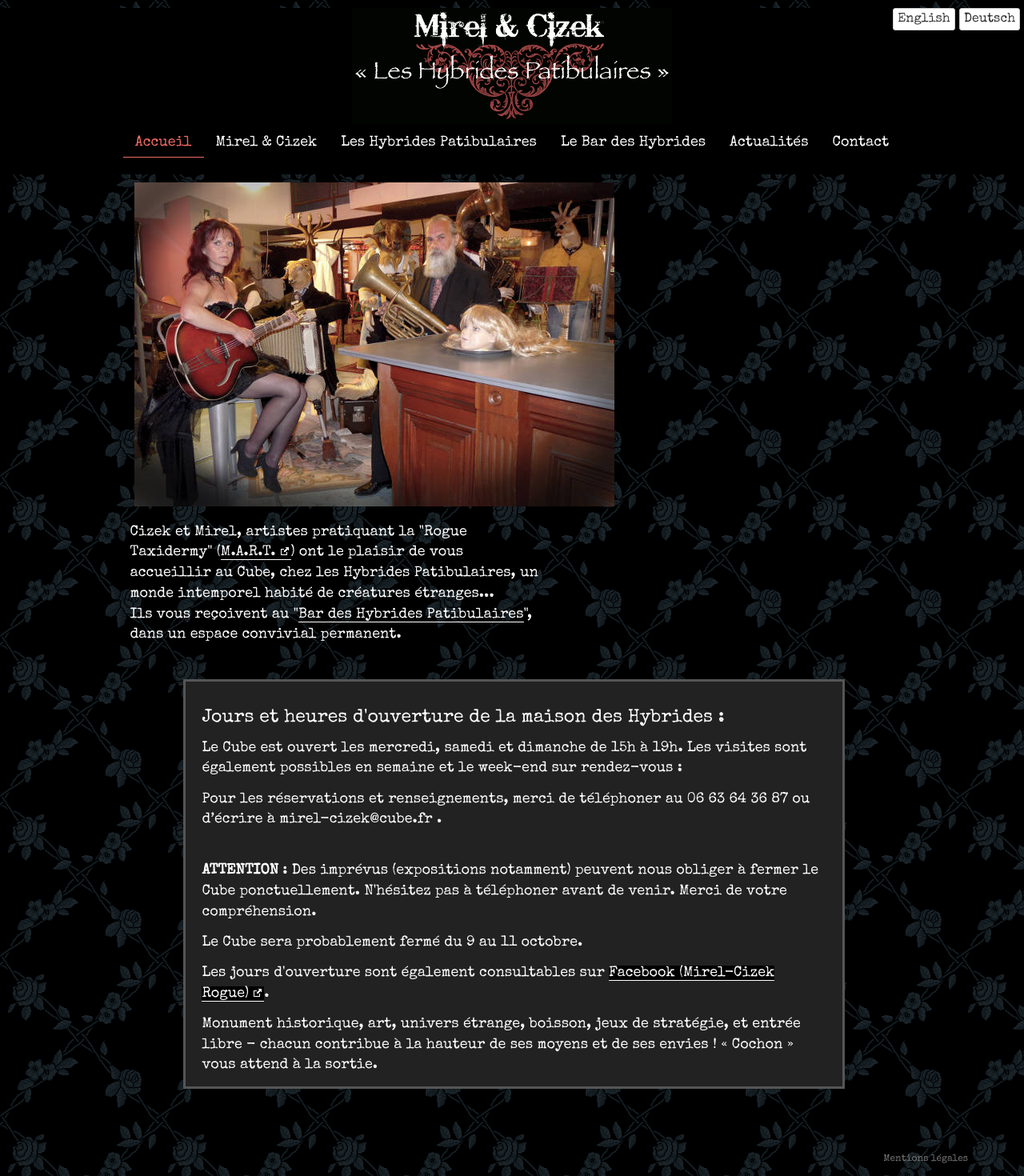
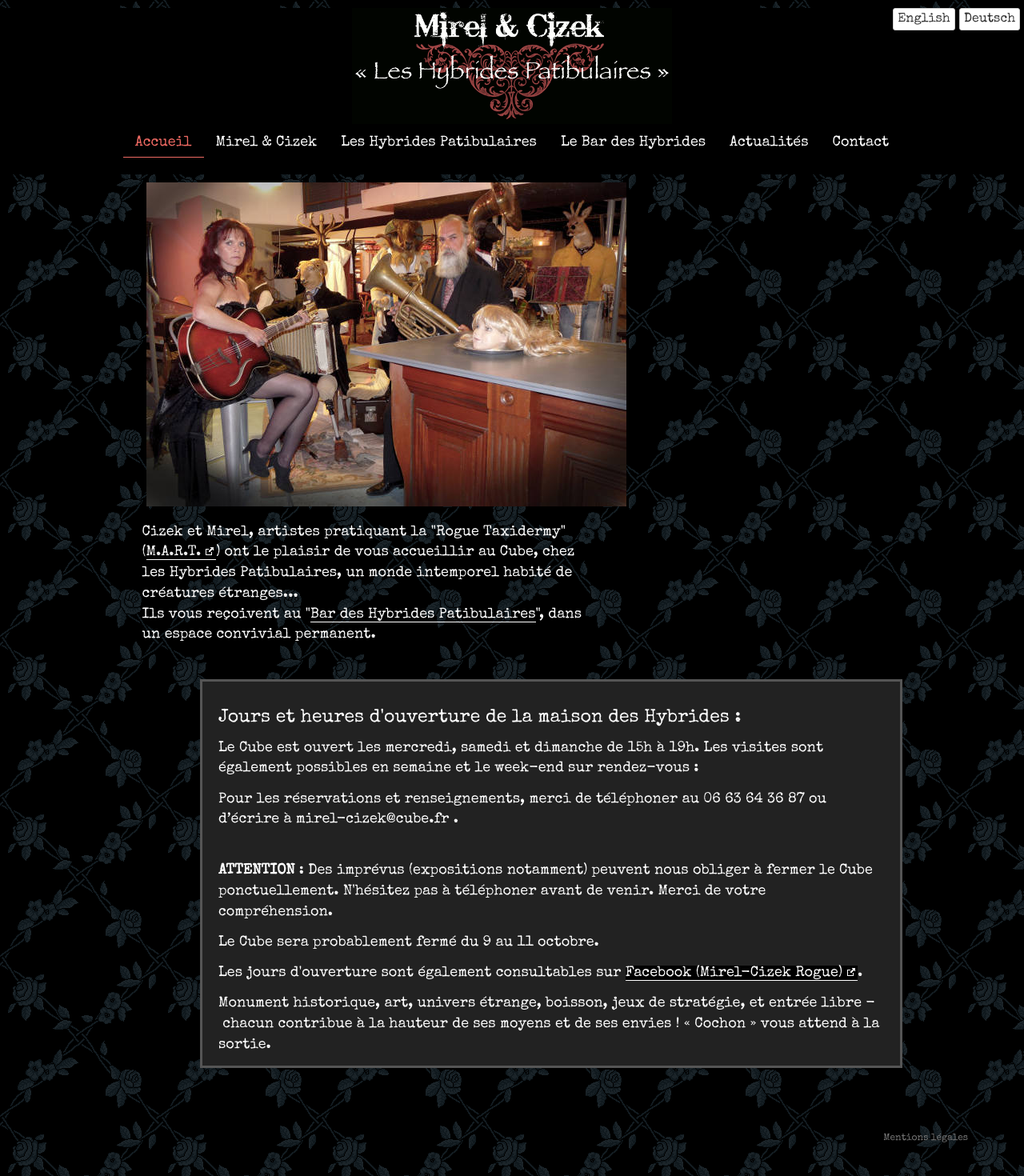
Before and after one commit to le-cube/le-cube.github.io, a Jekyll site: the page built from index.html, in a window 1280 px wide. Shown: the whole page at 80% size. Built offline with Jekyll 4.4.1, drawn with Linux system fonts in a browser that asks for light colours.

Commit message:
Update index.html

```diff
--- a/index.html
+++ b/index.html
@@ -6,7 +6,7 @@
 ---
 
 <div class="row">
-  <div class="col-md-13 col-md-offset-1">
+  <div class="col-md-12 col-md-offset-1">
     <div class="col-md-8 homeSidebar">
       <img src="{{ site.baseurl }}/img/mirel-cizek-au-bar-des-hybrides-patibulaires.jpg" alt="Mirel & Cizek au Bar des Hybrides Patibulaires" class="img-responsive">
 
```
